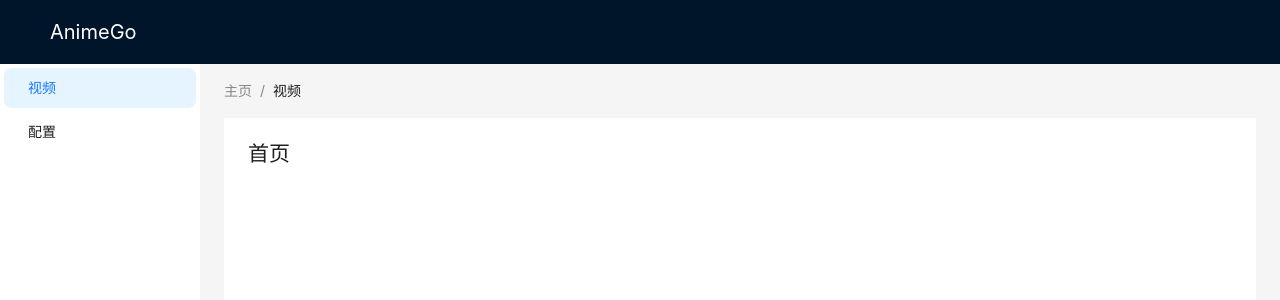
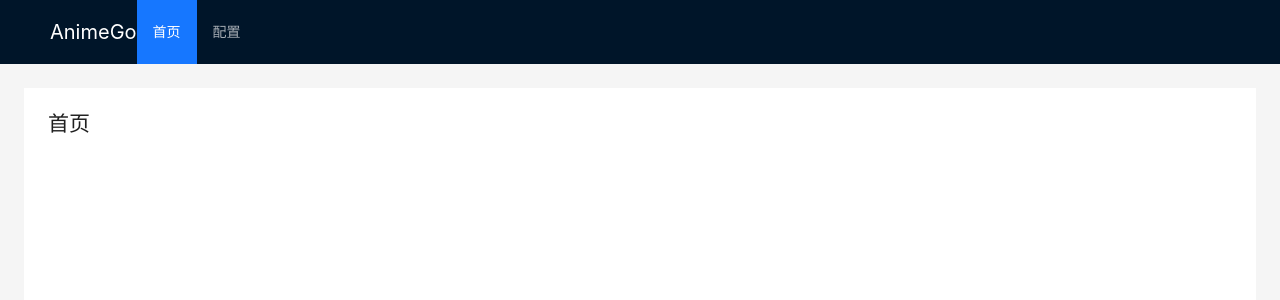
Before and after one commit to djwlx/Animego-UI, a React app: page / in a window 1280 px wide. Shown: the top 300 px of the page. Built offline with nearby package versions, Linux system fonts and the light colour scheme.

Commit message:
样式调整

```diff
--- a/src/component/DefaultLayout/Header.tsx
+++ b/src/component/DefaultLayout/Header.tsx
@@ -1,14 +1,53 @@
-import React, { FC } from "react";
-import { Layout, Avatar, Space } from "antd";
+import React, { FC, useEffect, useState } from "react";
+import { Layout, Avatar, Space, MenuProps, theme, Menu } from "antd";
+import { useNavigate } from "react-router-dom";
 
 const { Header } = Layout;
+const items: MenuProps["items"] = [
+  {
+    label: "首页",
+    key: "video",
+  },
+  {
+    label: "配置",
+    key: "setting",
+  },
+];
+const urlMap: { [key: string]: string } = {
+  video: "/",
+  setting: "/second",
+};
 
 const Head: FC = () => {
+  const {
+    token: { colorBgContainer },
+  } = theme.useToken();
+  const [selectKeys, setSelectKeys] = useState<string[]>(["video"]);
+  const navigate = useNavigate();
+
+  useEffect(() => {
+    for (let i in urlMap) {
+      if (location.pathname === urlMap[i]) {
+        setSelectKeys([i]);
+      }
+    }
+  }, [location.pathname]);
   return (
-    <Header>
-      <Space>
+    <Header style={{ position: "sticky", top: 0, zIndex: 1, width: "100%" }}>
+      <div style={{ display: "flex" }}>
         <span style={{ fontSize: 20, color: "white" }}>AnimeGo</span>
-      </Space>
+        <Menu
+          style={{ flex: 1 }}
+          theme="dark"
+          mode="horizontal"
+          selectedKeys={selectKeys}
+          items={items}
+          onClick={(item) => {
+            setSelectKeys([item.key]);
+            navigate(urlMap[item.key]);
+          }}
+        />
+      </div>
     </Header>
   );
 };
--- a/src/component/DefaultLayout/SideBar.tsx
+++ b/src/component/DefaultLayout/SideBar.tsx
@@ -37,8 +37,17 @@ const ReactComponent: FC = () => {
     <Sider
       breakpoint="lg"
       collapsedWidth="0"
-      width={200}
-      style={{ background: colorBgContainer }}
+      // width={200}
+      collapsible
+      style={{
+        background: colorBgContainer,
+        // overflow: "auto",
+        // height: "100vh",
+        // position: "sticky",
+        // left: 0,
+        // top: 60,
+        // bottom: 0,
+      }}
     >
       <Menu
         mode="inline"
--- a/src/component/DefaultLayout/index.module.scss
+++ /dev/null
@@ -1,7 +0,0 @@
-.layout {
-  height: 100%;
-  width: 100%;
-}
-.header {
-  height: 60px;
-}
--- a/src/component/DefaultLayout/index.tsx
+++ b/src/component/DefaultLayout/index.tsx
@@ -1,7 +1,7 @@
 import React from "react";
 import { Layout, theme } from "antd";
 import { Outlet, Link } from "react-router-dom";
-import Head from "./Header";
+import Header from "./Header";
 import SideBar from "./SideBar";
 import Breadcrumb from "../Breadcrumb";
 
@@ -14,11 +14,9 @@ const DefaultLayout: React.FC = () => {
 
   return (
     <Layout>
-      <Head />
+      <Header />
       <Layout>
-        <SideBar />
-        <Layout style={{ padding: "0 24px 24px" }}>
-          <Breadcrumb />
+        <Layout style={{ padding: 24 }}>
           <Content
             style={{
               padding: 24,
--- a/src/css/index.css
+++ b/src/css/index.css
@@ -1,6 +1,6 @@
 @import "./reset.css";
 @import "antd/dist/reset.css";
 
-#root {
+/* #root {
   height: 100%;
-}
+} */
--- a/src/layout/routes.tsx
+++ b/src/layout/routes.tsx
@@ -8,7 +8,7 @@ export const routers: RouteObject[] = [
   {
     path: "/",
     element: <DefaultLayout />,
-    errorElement: <h1>页面404</h1>,
+    errorElement: <h1>页面发生错误</h1>,
     children: [
       {
         index: true,
```
